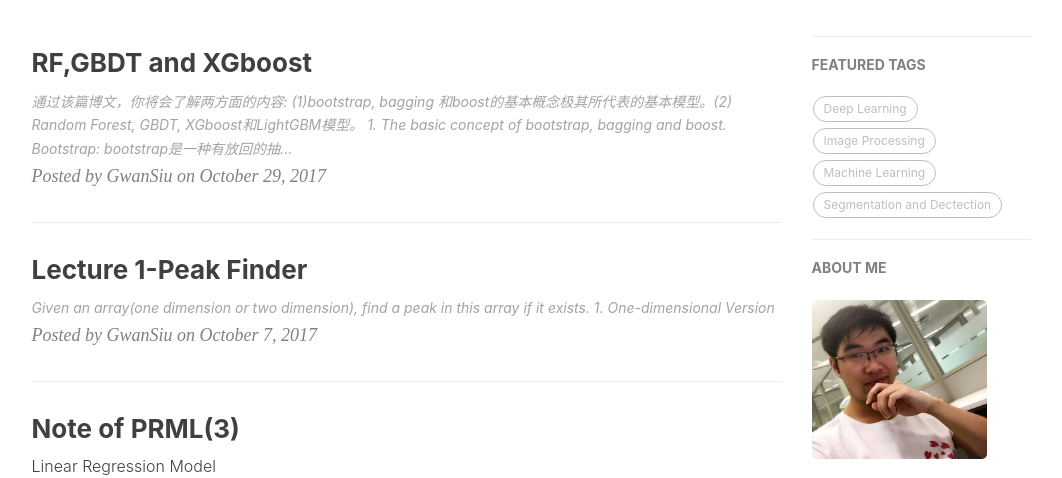
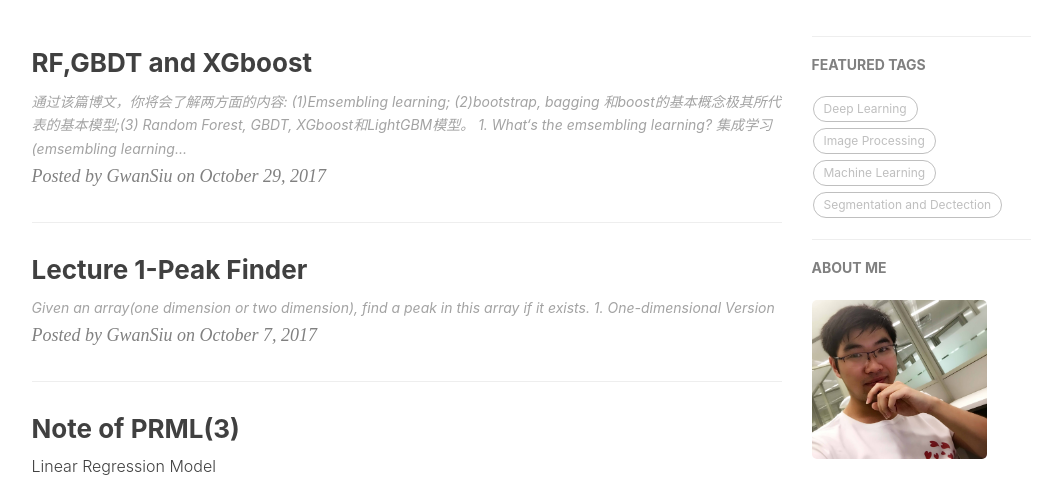
Before and after one commit to Gwan-Siu/gwansiu.github.io, a Jekyll site: the page built from index.html, in a window 1280 px wide and 900 px high, cut to the strip 422-900 px from the top of the window. Shown: the whole strip, without its empty margins (136-1198 px from the left). Built offline with Jekyll 4.4.1, drawn with Linux system fonts in a browser that asks for light colours; nearby versions of some CDN libraries; formulas are drawn with MathJax 3; the list of posts is cut into pages by our own code; comment, search, counter and statistics services are not loaded; some of the changed lines change nothing that is shown.

Commit message:
RF,GBDT,XGBOOST
Note

```diff
--- a/_posts/2017-10-29-RF-GBDT-XGboost.markdown
+++ b/_posts/2017-10-29-RF-GBDT-XGboost.markdown
@@ -8,9 +8,14 @@
     - Machine Learning
 ---
 
-> 通过该篇博文，你将会了解两方面的内容: (1)bootstrap, bagging 和boost的基本概念极其所代表的基本模型。(2) Random Forest, GBDT, XGboost和LightGBM模型。
+> 通过该篇博文，你将会了解两方面的内容: (1)Emsembling learning; (2)bootstrap, bagging 和boost的基本概念极其所代表的基本模型;(3) Random Forest, GBDT, XGboost和LightGBM模型。
 
-## 1. The basic concept of bootstrap, bagging and boost.
+## 1. What‘s the emsembling learning?
+集成学习(emsembling learning)是通过采样的方法训练多个弱分类器，最后将多个弱分类器组合起来形成强分类器的算法框架(通俗地说:三个臭皮匠赛过诸葛亮)。**为什么可以弱分类器可以形成强分类器(why?)** Emsembling Learning训练的弱分类器是要具有差异性的(差异性可能由不同算法，不同参数所导致)，从而导致弱分类器形成的决策边界不同。最后将所有弱分类结合后能得到更加合理的决策边界，从而减少整体的错误，实现更好的分类效果。**Emsembling Learning主要分成Baggging和boost两类。**
+
+<img src="http://www.datakit.cn/images/machinelearning/EnsembleLearning_Combining_classifiers.jpg" width = "300" height = "200" align=center />
+
+## 2. The basic concept of bootstrap, bagging and boost.
 
 **Bootstrap:** bootstrap是一种有放回的抽样方法，在机器学习中又称**自助法**。Bootstrap在进行小样本估计时，效果更好。通过对子样本统计量的方差估计，进而构造置信区间。其思想和步骤如下：
 
@@ -19,4 +24,30 @@
 3. 重复(1)(2)步骤N次，得到N个不同的统计量T。
 4. 计算N个统计量T的方差，得到统计量的方差，进而构造想相对应的置信区间。
 
- <img src="http://upload-images.jianshu.io/upload_images/2671133-d7b7e56ca01b269b?imageMogr2/auto-orient/strip%7CimageView2/2" width = "300" height = "200" align=center />
+ <img src="http://static.zybuluo.com/GwanSiu/vye8tevgtehauji37gt3nw8r/image.png" width = "300" height = "200" align=center />
+
+ **Bagging(Boostrap aggregation):** 从训练集中使用Bootstrap的方法采样(有放回采样)样本子集合，分别在这些子集合上训练分类器，得到一组函数序列$f_{1},...,f_{n}$, 最后将所有训练好的弱分类器进行组合形成强的分类器：对于分类问题则进行投票，对于回归问题则可以进行简单的平均的方法。Bagging的代表算法是Random Forest。Bagging的主要思想如下图：
+
+ <img src="http://static.zybuluo.com/GwanSiu/8naiwi9u9a4quonkmlsqdxp0/image.png" width = "300" height = "200" align=center/>
+
+ **Boosting:**Boost同样是构造出一个函数序列(弱分类器)$f_{1},...,f_{n}$,与bagging不同的是，在boost算法框架下，后一个分类器依靠前一个分类器来生成：$f_{n}=F(f_{n-1})$。Boost算法更关注前一次错分的样本，boost算法的代表作是Adaboost，GDBT,xgboost算法。
+
+ ## 3.Summary about bagging and boosting.
+
+**Bagging和boosting的区别主要在四个方面:**
+
+ 1. **采样方式：**Bagging采用的是均匀采样的方式，而boosting则是根据错误率来进行采样，因此，boosting算法的精度要优于Bagging.
+ 2. **训练集的选择:** Bagging是随机选择训练集，在迭代中，训练集之间是相互独立的，而Boosting的训练集的选择则与前一次学习的结果有关。
+ 3. **弱分类器:** Bagging的训练出的弱分类没有权重，而在Boosting中，弱分类器是有权重的。
+ 4. **计算方式:**Bagging的各个弱分类器可以并行生成，而boosting的弱分类器只能按顺序生成。因此，bagging可以通过并行训练节省大量的时间开销。
+
+**从机器学习的Bias和Variance理论分析Bagging与Boosting:**
+在周志华老师的西瓜书中: Boosting主要是关注降低偏差(bias)，因此boosting能基于泛化能力较强的弱分类器上构建很强的集成模型。而Bagging主要关注降低方差(Variance)，因此它能在不剪枝的决策树上，神经网络上的效果更明显。
+
+Bagging算法可以并行训练很多的具有差异性且相互独立的弱分类器，这样的做法可以有效地降低最终模型的方差(variance)，因为采用了很多弱分类器后，最后得到的强分类器$f$会有效地逼近真实的函数$h$。因此，对于Bagging算法的每个弱分类器而言，关键是要降低模型的偏差(bias)，所以要采用深度很深甚至不剪枝的决策树。
+
+对于boosting算法，每一步迭代是在上一次迭代的基础对数据进一步拟合，所以可以保证偏差(bias)降低。因此，对于Boosting算法来说，弱分类器需要关注方差(variance),即关注更简单的分类器，因此，通常会采用深度很浅的决策树。
+
+
+参考文献
+[1] http://blog.sina.com.cn/s/blog_4a0824490102vb2c.html(http://blog.sina.com.cn/s/blog_4a0824490102vb2c.html)
```
